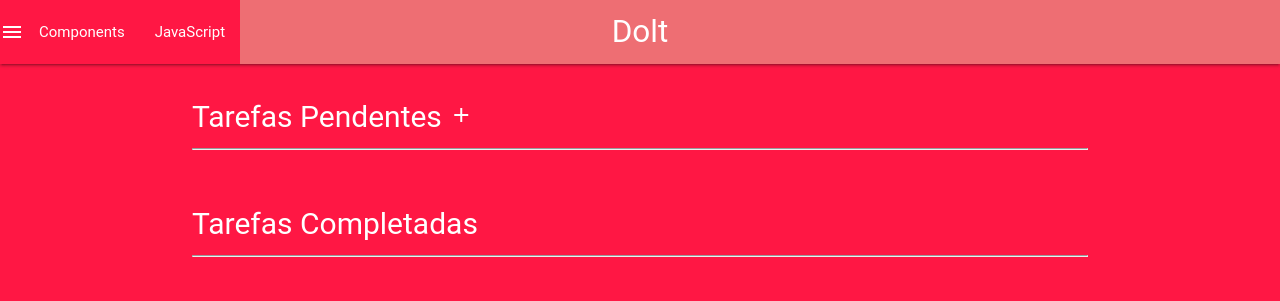
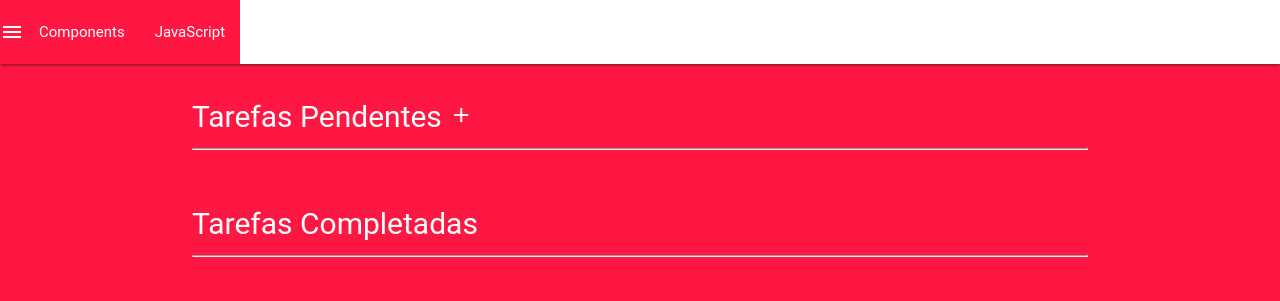
Before and after one commit to thiagoferolla/todo_mean, a website: page views/index.html in a window 1280 px wide. Drawn offline with nearby package versions, Linux system fonts and the light colour scheme; files that its build step writes are made by us from their sources; no server answers; files whose address does not match are found by name.

Commit message:
navbar color to white

```diff
--- a/public/main.css
+++ b/public/main.css
@@ -135,3 +135,8 @@ img.rounded{
   position: fixed;
   top:6%;
 }
+
+nav, .nav-wrapper{
+  background-color: white;
+  color: #ff1744;
+}
```
